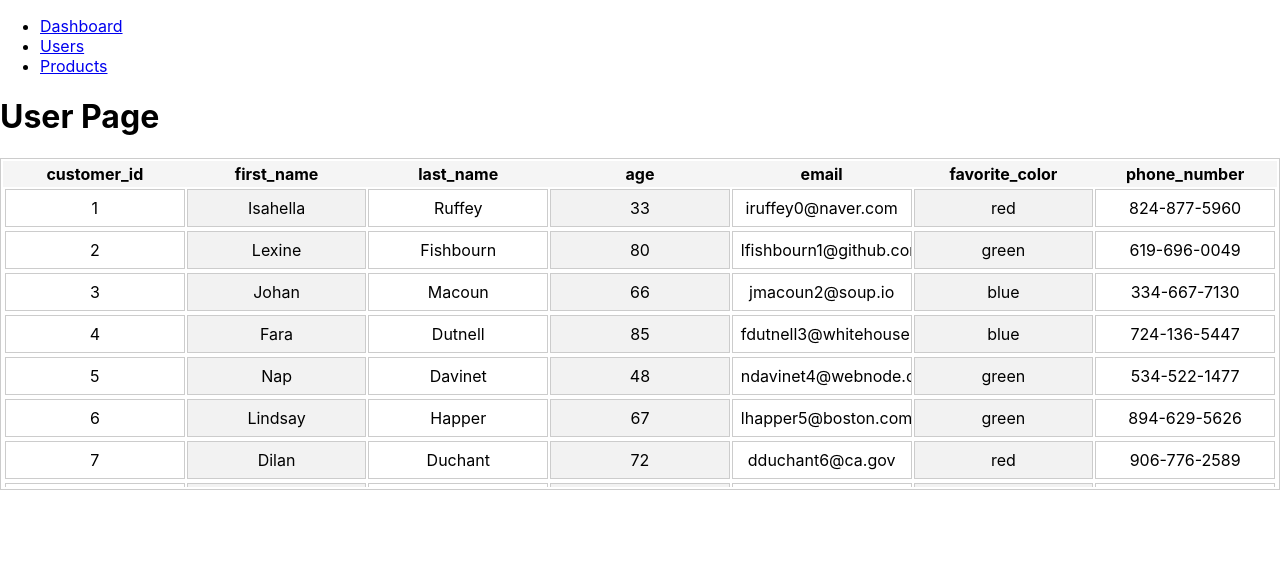
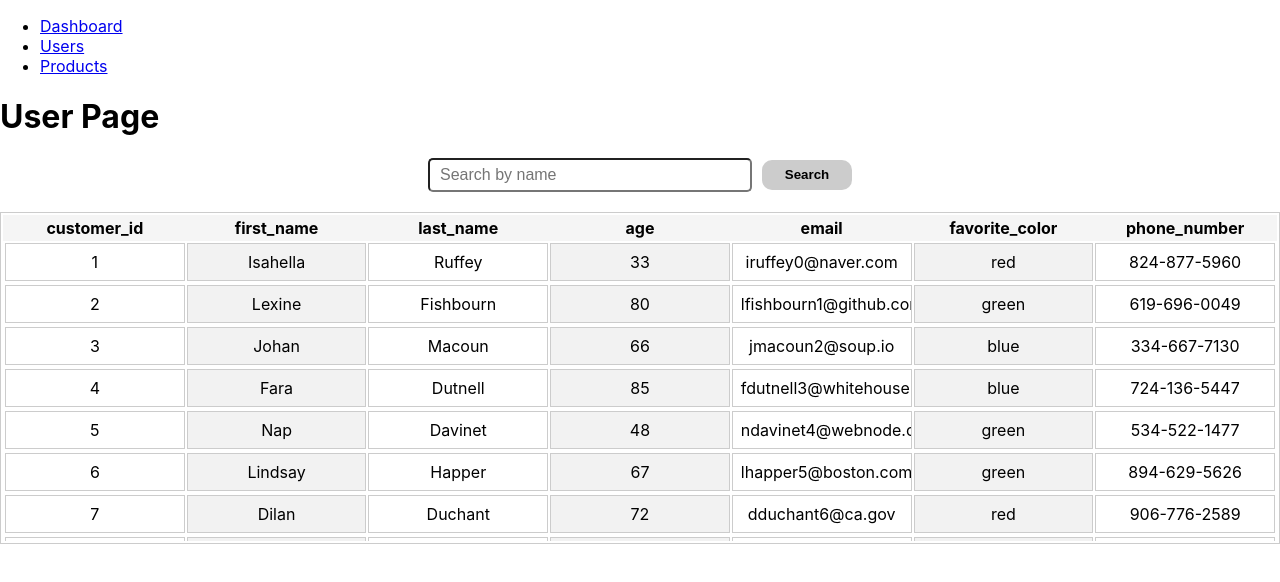
Before and after one commit to nam-nguyen17/table-miniproject, a React (Create React App) app: page /users in a window 1280 px wide. Shown: the top 582 px of the page. Built offline with nearby package versions, Linux system fonts and the light colour scheme.

Commit message:
create searchbar for each page

```diff
--- /dev/null
+++ b/src/_types_/index.ts
@@ -0,0 +1,18 @@
+export interface Product {
+  product_id: number;
+  product_name: string;
+  category: string;
+  expiration_date: string;
+  quantity: number;
+  price: number;
+}
+
+export interface User {
+  customer_id: number;
+  first_name: string;
+  last_name: string;
+  age: number;
+  email: string;
+  favorite_color: string;
+  phone_number: string;
+}
--- /dev/null
+++ b/src/components/search/SearchBar.tsx
@@ -0,0 +1,40 @@
+import React, { useState } from "react";
+import styles from "./styles.module.scss";
+
+interface SearchBarProps {
+  onSearch: (query: string) => void;
+}
+
+const SearchBar: React.FC<SearchBarProps> = ({ onSearch }) => {
+  const [searchValue, setSearchValue] = useState("");
+
+  const handleSearch = () => {
+    onSearch(searchValue);
+  };
+
+  const handleInputChange = (event: React.ChangeEvent<HTMLInputElement>) => {
+    setSearchValue(event.target.value);
+  };
+
+  const handleSubmit = (event: React.FormEvent<HTMLFormElement>) => {
+    event.preventDefault();
+    handleSearch();
+  };
+
+  return (
+    <form className={styles.searchBar} onSubmit={handleSubmit}>
+      <input
+        className={styles.searchBar__input}
+        type="text"
+        placeholder="Search by name"
+        value={searchValue}
+        onChange={handleInputChange}
+      />
+      <button className={styles.searchBar__button} type="submit">
+        Search
+      </button>
+    </form>
+  );
+};
+
+export default SearchBar;
--- /dev/null
+++ b/src/components/search/styles.module.scss
@@ -0,0 +1,25 @@
+.searchBar {
+  display: flex;
+  align-items: center;
+  justify-content: center;
+  margin: 20px 0;
+
+  &__input {
+    height: 30px;
+    width: 300px;
+    font-size: 16px;
+    padding: 0 10px;
+    border-radius: 5px;
+  }
+
+  &__button {
+    height: 30px;
+    width: 90px;
+    margin-left: 10px;
+    border: none;
+    border-radius: 10px;
+    background-color: #ccc;
+    font-weight: 600;
+    cursor: pointer;
+  }
+}
--- a/src/features/product/index.tsx
+++ b/src/features/product/index.tsx
@@ -2,21 +2,32 @@ import React, { useState, useEffect, useMemo } from "react";
 import Table from "../../components/table/Table";
 import Pagination from "./components/Pagination";
 import styles from "./components/styles.module.scss";
+import SearchBar from "../../components/search/SearchBar";
+import { Product } from "../../_types_";
 
-let PageSize = 10;
+const PageSize = 10;
+
+const headers = [
+  "product_id",
+  "product_name",
+  "category",
+  "expiration_date",
+  "quantity",
+  "price",
+];
 
 const ProductTable: React.FC = () => {
-  const [productsData, setProductsData] = useState([]);
+  const [productsData, setProductsData] = useState<Product[]>([]);
   const [currentPage, setCurrentPage] = useState(1);
-  // const [isLoading, setIsLoading] = useState(true);
+  const [searchQuery, setSearchQuery] = useState("");
 
   const fetchProductData = async () => {
     try {
       const response = await fetch("./data/products_data.json");
-      const data = await response.json();
+      const data: Product[] = await response.json();
       setProductsData(data);
     } catch (error) {
-      console.error("Error fetching user data:", error);
+      console.error("Error fetching product data:", error);
     }
   };
 
@@ -24,30 +35,31 @@ const ProductTable: React.FC = () => {
     fetchProductData();
   }, []);
 
-  const headers = [
-    "product_id",
-    "product_name",
-    "category",
-    "expiration_date",
-    "quantity",
-    "price",
-  ];
+  // filteredData is the data that is filtered by the search query
+  const filteredData = useMemo(() => {
+    if (!searchQuery) {
+      return productsData;
+    }
+    const lowerCaseQuery = searchQuery.toLowerCase();
+    return productsData.filter((product) =>
+      product.product_name.toLowerCase().includes(lowerCaseQuery)
+    );
+  }, [searchQuery, productsData]);
 
   const currentTableData = useMemo(() => {
     const firstPageIndex = (currentPage - 1) * PageSize;
     const lastPageIndex = firstPageIndex + PageSize;
-    return productsData.slice(firstPageIndex, lastPageIndex);
-  }, [currentPage, productsData]);
-
-  console.log(currentTableData);
+    return filteredData.slice(firstPageIndex, lastPageIndex);
+  }, [currentPage, filteredData]);
 
   return (
     <div>
+      <SearchBar onSearch={(query) => setSearchQuery(query)} />
       <Table headers={headers} data={currentTableData} />
       <Pagination
         className={`${styles.pagination_bar}`}
         currentPage={currentPage}
-        totalCount={productsData.length}
+        totalCount={filteredData.length}
         pageSize={PageSize}
         onPageChange={(page) => setCurrentPage(page)}
       />
--- a/src/features/user/index.tsx
+++ b/src/features/user/index.tsx
@@ -2,6 +2,8 @@ import React, { useState, useEffect, useMemo } from "react";
 import TableRow from "../../components/table/TableRow";
 import styles from "../../components/table/styles.module.scss";
 import TableHeader from "../../components/table/TableHeader";
+import SearchBar from "../../components/search/SearchBar";
+import { User } from "../../_types_";
 
 let PageSize = 10;
 
@@ -16,14 +18,15 @@ const headers = [
 ];
 
 const UserTable: React.FC = () => {
-  const [usersData, setUsersData] = useState([]);
+  const [usersData, setUsersData] = useState<User[]>([]);
+  const [tableData, setTableData] = useState<User[]>([]);
   const [pageIndex, setPageIndex] = useState(1);
-  const [tableData, setTableData] = useState([]);
+  const [searchQuery, setSearchQuery] = useState("");
 
   const fetchUserData = async () => {
     try {
       const response = await fetch("./data/users_data.json");
-      const data = await response.json();
+      const data: User[] = await response.json();
 
       setUsersData(data);
     } catch (error) {
@@ -35,17 +38,30 @@ const UserTable: React.FC = () => {
     fetchUserData();
   }, []);
 
+  // filteredData is the data that is filtered by the search query
+  const filteredData = useMemo(() => {
+    if (!searchQuery) {
+      return usersData;
+    }
+    const lowerCaseQuery = searchQuery.toLowerCase();
+    return usersData.filter(
+      (user) =>
+        user.first_name.toLowerCase().includes(lowerCaseQuery) ||
+        user.last_name.toLowerCase().includes(lowerCaseQuery)
+    );
+  }, [searchQuery, usersData]);
+
   // previousTableData is the data that is rendered before the current page
   const previousTableData = useMemo(() => {
     const firstPageIndex = (pageIndex - 1) * PageSize;
-    return usersData.slice(0, firstPageIndex);
-  }, [pageIndex, usersData]);
+    return filteredData.slice(0, firstPageIndex);
+  }, [pageIndex, filteredData]);
 
   const currentTableData = useMemo(() => {
     const firstPageIndex = (pageIndex - 1) * PageSize;
     const lastPageIndex = firstPageIndex + PageSize;
-    return usersData.slice(firstPageIndex, lastPageIndex);
-  }, [pageIndex, usersData]);
+    return filteredData.slice(firstPageIndex, lastPageIndex);
+  }, [pageIndex, filteredData]);
 
   useEffect(() => {
     setTableData([...previousTableData, ...currentTableData]);
@@ -60,6 +76,8 @@ const UserTable: React.FC = () => {
   };
 
   return (
+    <div>
+      <SearchBar onSearch={(query) => setSearchQuery(query)} />
       <table className={styles.table}>
         <TableHeader headers={headers} />
         <tbody
@@ -71,6 +89,7 @@ const UserTable: React.FC = () => {
           ))}
         </tbody>
       </table>
+    </div>
   );
 };
 
```
Lines whose indentation alone changed are shown as unchanged.
